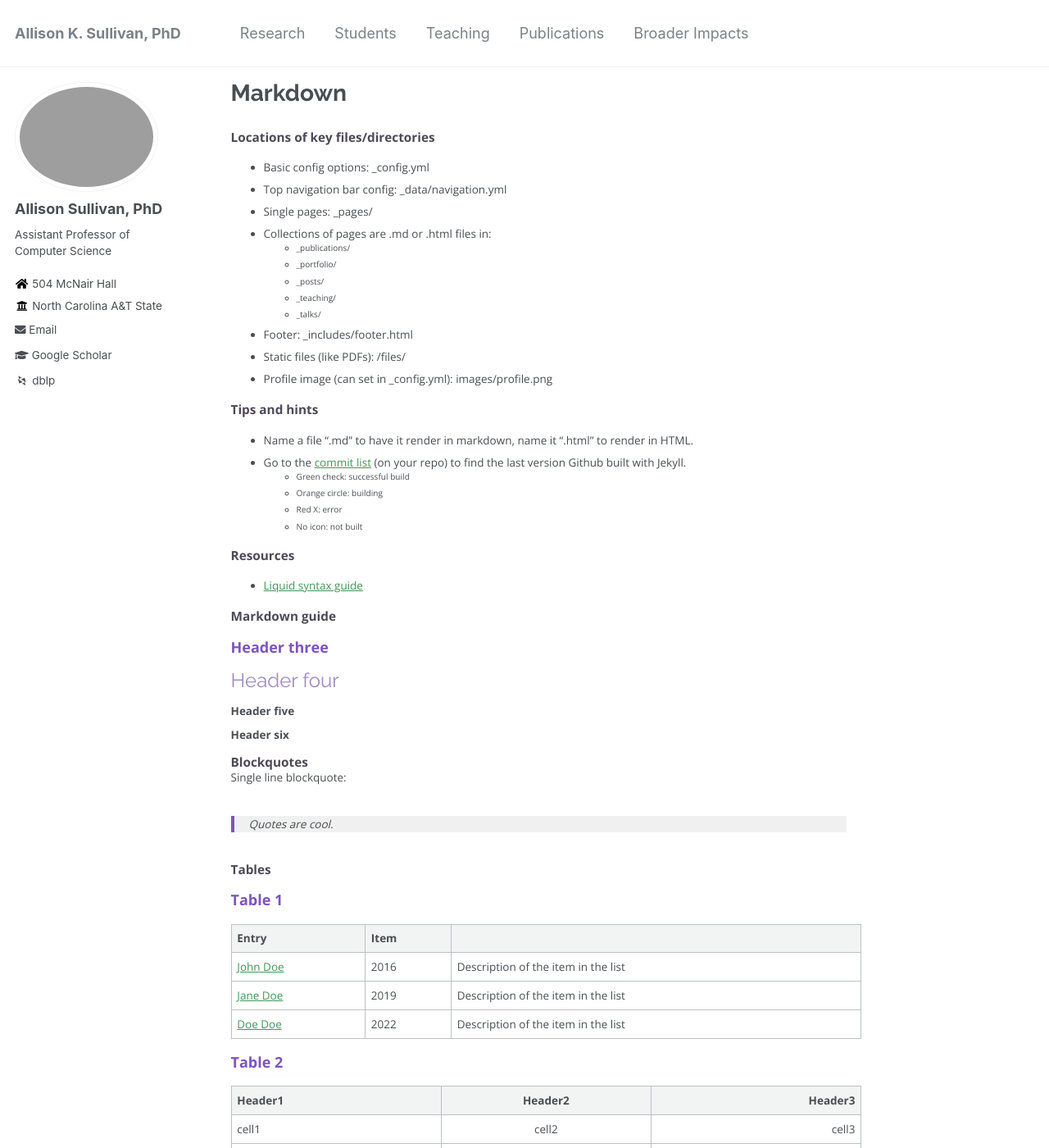
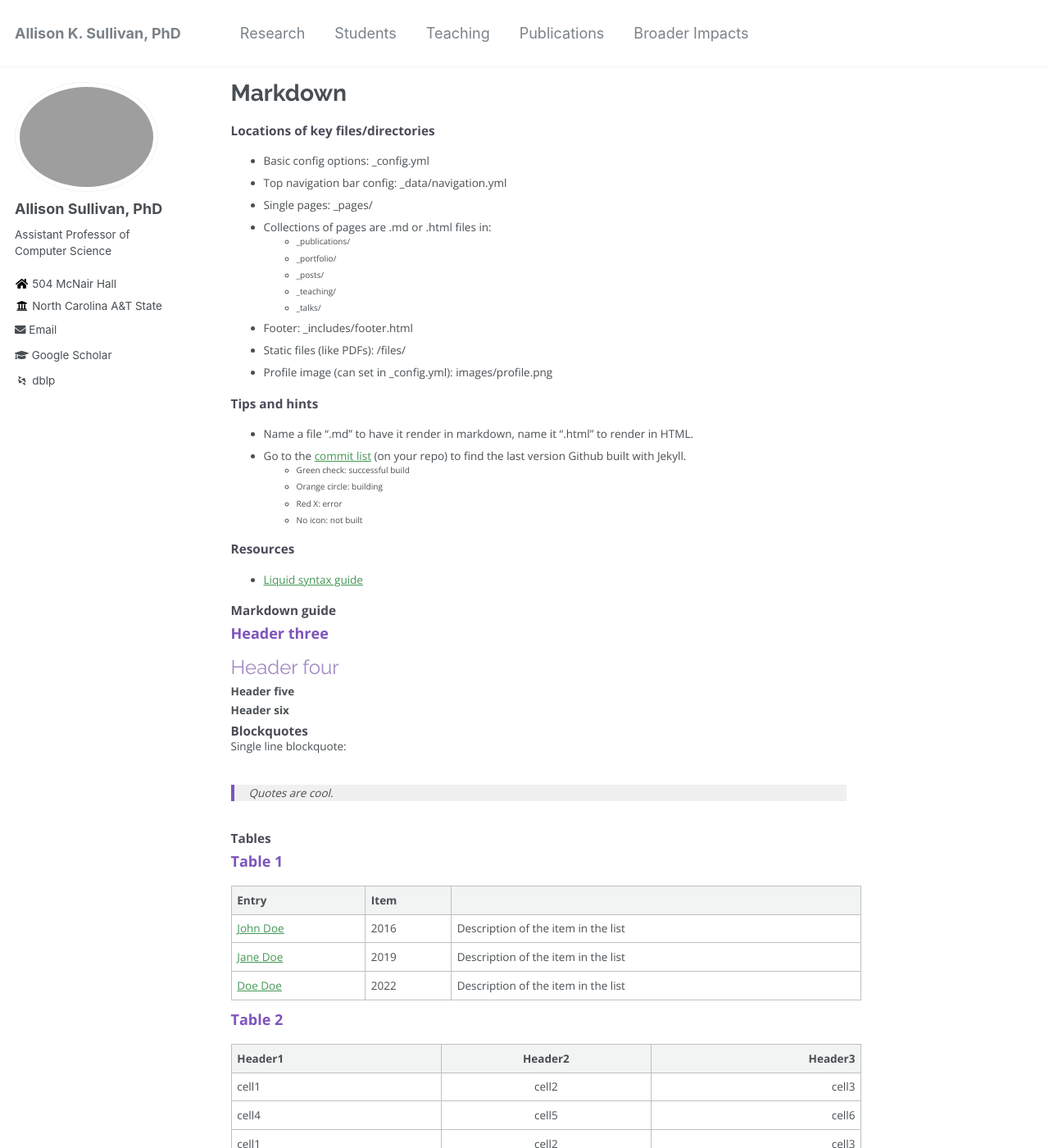
Before and after one commit to Allisonius/allisonius.github.io, a Jekyll site: the page built from _pages/markdown.md, in a window 1280 px wide and 1400 px high. Shown: the whole window at 82% size. Built offline with Jekyll 4.4.1, drawn with Linux system fonts in a browser that asks for light colours; some web fonts are replaced.

Commit message:
Update _base.scss

```diff
--- a/_sass/_base.scss
+++ b/_sass/_base.scss
@@ -25,7 +25,7 @@ body {
 }
 
 h1, h2, h3, h4, h5, h6 {
-  margin: 1em 0 0.5em;
+  margin: 0.5em 0 0.5em;
   line-height: 1.2;
   font-family: $header-font-family;
   font-weight: bold;
```
